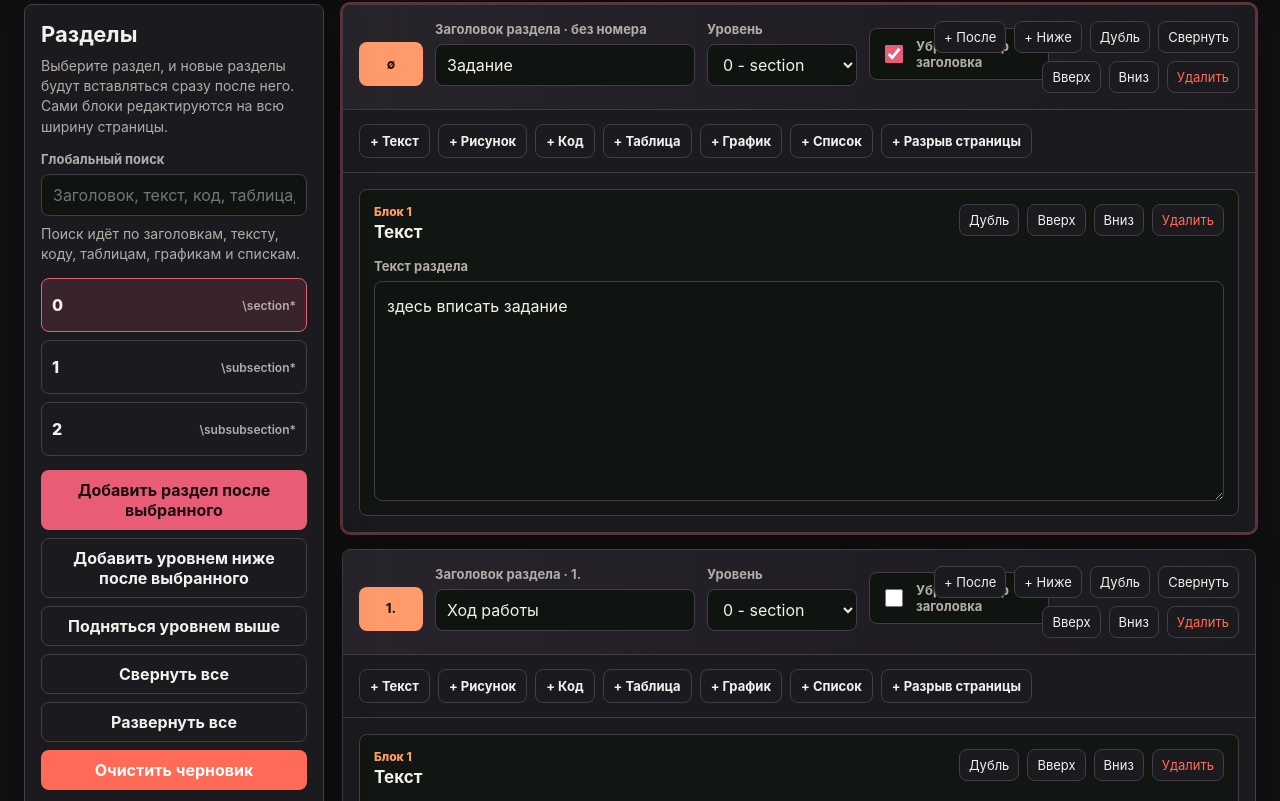
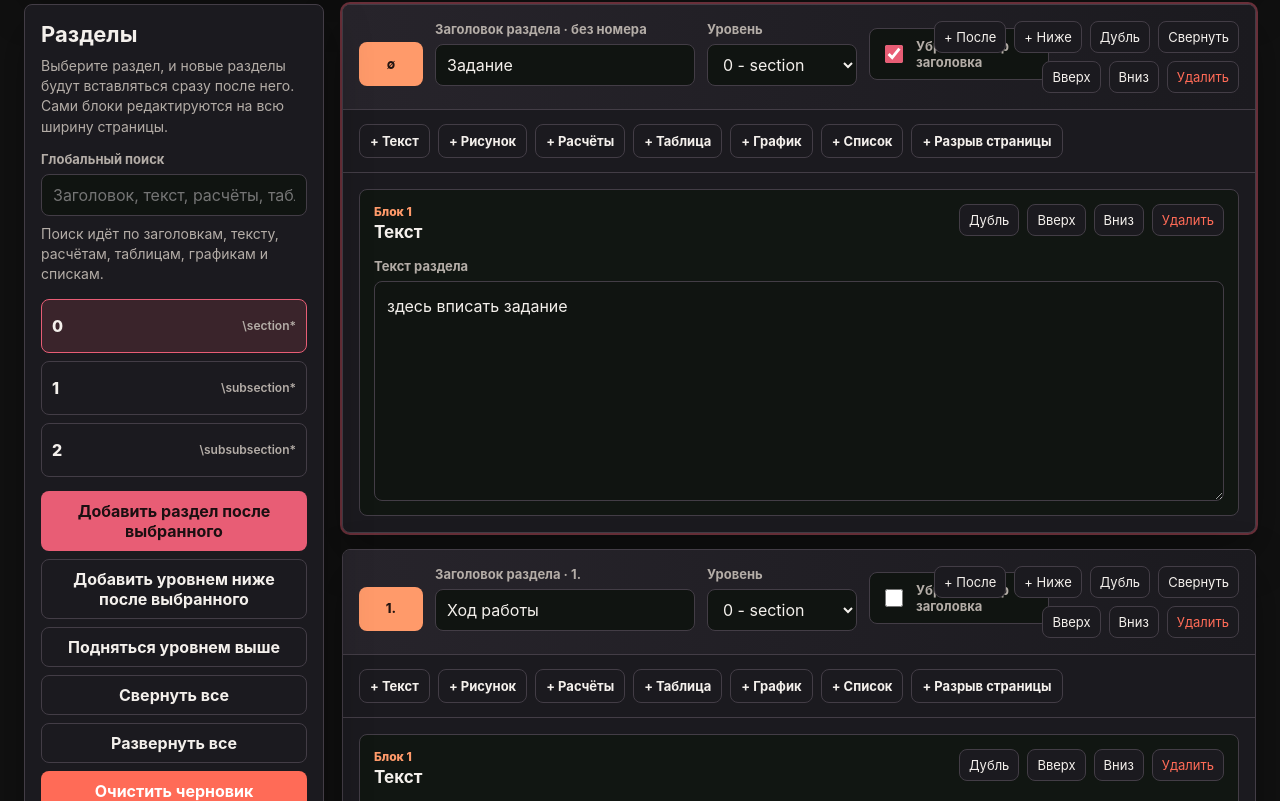
Before and after one commit to whoisbubble/tex-report-forge, a Next.js app: page / in a window 1280 px wide. Shown: the part 719-1520 px from the top of the page. Built offline with nearby package versions, Linux system fonts and the light colour scheme.

Commit message:
Rename code blocks to calculations in UI

```diff
--- a/app/page.tsx
+++ b/app/page.tsx
@@ -36,7 +36,7 @@ const capabilitiesFileKind = "project-capabilities";
 const blockLabels: Record<ReportBlock["type"], string> = {
   text: "Текст",
   figure: "Рисунок",
-  code: "Код",
+  code: "Расчёты",
   table: "Таблица",
   graph: "График",
   list: "Список",
@@ -555,11 +555,12 @@ export default function Home() {
           purpose: "Внешняя картинка из images/",
           fields: ["filename", "caption"]
         },
-        {
-          type: "code",
-          purpose: "Кодовый фрагмент с безопасным verbatim-выводом",
-          fields: ["caption", "code"]
-        },
+          {
+            type: "code",
+            displayName: "Расчёты",
+            purpose: "Блок расчётов с безопасным verbatim-выводом",
+            fields: ["caption", "code"]
+          },
         {
           type: "table",
           purpose: "Таблица из строк и ячеек, разделенных ;",
@@ -587,7 +588,7 @@ export default function Home() {
           "Если этот JSON отправляется в нейросеть, она должна понимать структуру приложения и помогать заполнять разделы, блоки, графики и титульный лист без нарушения схемы.",
         recommendedWorkflow: [
           "Сначала определить структуру разделов",
-          "Потом наполнить блоки текстом, кодом, таблицами и графиками",
+          "Потом наполнить блоки текстом, расчётами, таблицами и графиками",
           "После этого сгенерировать TEX или PDF"
         ]
       }
@@ -799,7 +800,7 @@ export default function Home() {
               <span>Глобальный поиск</span>
               <input
                 type="text"
-                placeholder="Заголовок, текст, код, таблица, график..."
+                placeholder="Заголовок, текст, расчёты, таблица, график..."
                 value={searchQuery}
                 onChange={(event) => setSearchQuery(event.target.value)}
               />
@@ -807,7 +808,7 @@ export default function Home() {
             <p className="search-hint">
               {searchQuery.trim()
                 ? `Найдено разделов: ${filteredSections.length} из ${draft.sections.length}`
-                : "Поиск идёт по заголовкам, тексту, коду, таблицам, графикам и спискам."}
+                : "Поиск идёт по заголовкам, тексту, расчётам, таблицам, графикам и спискам."}
             </p>
 
             <div className="level-picker" role="group" aria-label="Текущий уровень раздела">
@@ -868,7 +869,7 @@ export default function Home() {
           {draft.sections.length === 0 ? (
             <div className="empty-state">
               <h2>Разделов пока нет</h2>
-              <p>Добавьте первый раздел, а потом наполняйте его текстом, кодом, таблицами и рисунками.</p>
+              <p>Добавьте первый раздел, а потом наполняйте его текстом, расчётами, таблицами и рисунками.</p>
             </div>
           ) : filteredSections.length === 0 ? (
             <div className="empty-state">
@@ -990,7 +991,7 @@ export default function Home() {
                 ) : (
                 <div className="blocks">
                   {section.blocks.length === 0 ? (
-                    <p className="block-empty">В разделе ещё нет блоков. Добавьте текст, рисунок, код или таблицу.</p>
+                    <p className="block-empty">В разделе ещё нет блоков. Добавьте текст, рисунок, расчёты или таблицу.</p>
                   ) : (
                     section.blocks.map((block, blockIndex) => (
                       <BlockEditor
@@ -1025,7 +1026,7 @@ export default function Home() {
           <div>
             <h2>.tex результат</h2>
             <p>
-              Полный файл обновляется автоматически. Нажмите генерацию, скопируйте код и откройте{" "}
+              Полный файл обновляется автоматически. Нажмите генерацию, скопируйте `.tex` и откройте{" "}
               <a href="https://www.overleaf.com/project" rel="noreferrer" target="_blank">
                 Overleaf
               </a>
@@ -1501,7 +1502,7 @@ function BlockEditor({
       {block.type === "code" && (
         <>
           <label className="field">
-            <span>Подпись к коду</span>
+            <span>Подпись к расчётам</span>
             <input
               type="text"
               value={(block as CodeBlock).caption}
@@ -1513,10 +1514,10 @@ function BlockEditor({
             />
           </label>
           <label className="field">
-            <span>Код</span>
+            <span>Расчёты</span>
             <textarea
               className="code-textarea"
-              placeholder="Сюда можно вставлять код как есть."
+              placeholder="Сюда можно вставлять расчёты как есть."
               value={(block as CodeBlock).code}
               onChange={(event) =>
                 onUpdate((current) => (current.type === "code" ? { ...current, code: event.target.value } : current))
--- a/lib/report.ts
+++ b/lib/report.ts
@@ -310,7 +310,7 @@ export function createExampleDraft(): ReportDraft {
             items: [
               { id: makeId("item"), label: "", text: "анализ предметной области" },
               { id: makeId("item"), label: "", text: "описание ключевых сущностей" },
-              { id: makeId("item"), label: "", text: "подготовка таблиц, рисунков и фрагментов кода" }
+              { id: makeId("item"), label: "", text: "подготовка таблиц, рисунков и расчётов" }
             ]
           }
         ]
@@ -326,7 +326,7 @@ export function createExampleDraft(): ReportDraft {
           {
             id: makeId("block"),
             type: "code",
-            caption: "Пример обработчика",
+            caption: "Пример расчёта",
             code: `public void SaveReport(Report report)
 {
     if (report == null)
@@ -428,7 +428,7 @@ export function createCapabilitiesDraft(): ReportDraft {
               {
                 id: "item-cap-overview-3",
                 label: "blocks",
-                text: "Text, figure, code, table, graph, list and page break"
+                text: "Text, figure, calculations, table, graph, list and page break"
               }
             ]
           }
@@ -501,14 +501,14 @@ export function createCapabilitiesDraft(): ReportDraft {
       },
       {
         id: "section-cap-code-table",
-        title: "Code And Tables",
+        title: "Calculations And Tables",
         level: 1,
         isNumbered: true,
         blocks: [
           {
             id: "block-cap-code",
             type: "code",
-            caption: "Example code block",
+            caption: "Example calculations block",
             code: `function buildProjectDraft() {
   return {
     meta: { tema: "Generated report" },
@@ -843,7 +843,7 @@ function buildPreamble() {
 \setlength{\cftbeforesubsecskip}{2pt}
 \setlength{\cftbeforesubsubsecskip}{1pt}
 
-% ===== Код =====
+% ===== Расчёты =====
 \usepackage{fvextra}
 \DefineVerbatimEnvironment{CodeBlock}{Verbatim}{
   breaklines=true,
@@ -989,7 +989,7 @@ function buildBlocks(
       const currentCodeIndex = counters.code++;
       const normalizedCode = normalizeCodeForLatex(block.code);
       out += String.raw`
-\noindent\textbf{Код ${currentCodeIndex} - ${latexEscape(block.caption)}}\par
+\noindent\textbf{Расчёт ${currentCodeIndex} - ${latexEscape(block.caption)}}\par
 \smallskip
 \begin{CodeBlock}
 ` + normalizedCode + String.raw`
```
